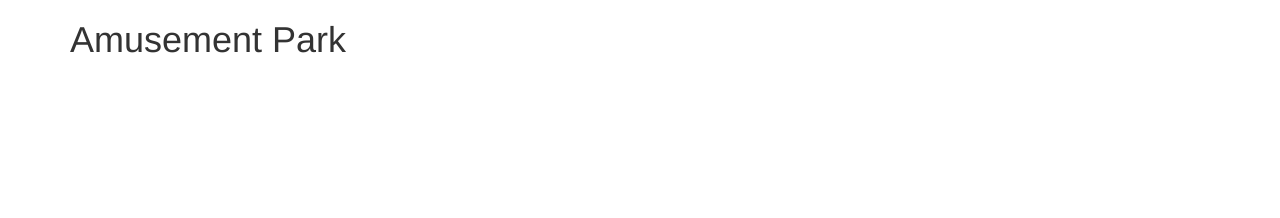
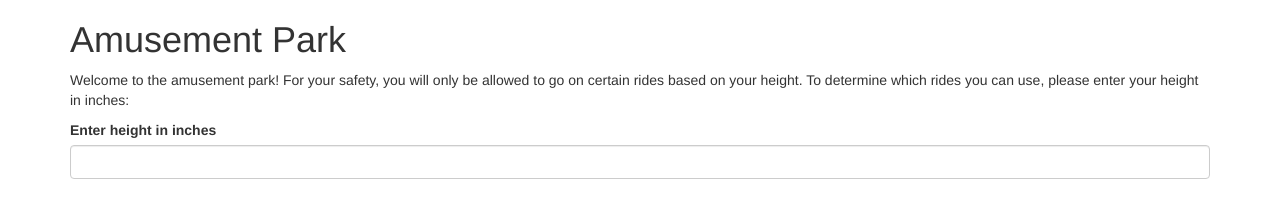
Before and after one commit to carriepederson7/amusement-park, a plain HTML site: page index.html in a window 1280 px wide. Drawn offline with Linux system fonts and the light colour scheme.

Commit message:
Add form for user to enter height.

```diff
--- a/index.html
+++ b/index.html
@@ -10,7 +10,13 @@
   <body>
     <div class="container">
       <h1>Amusement Park</h1>
-
+      <p>Welcome to the amusement park! For your safety, you will only be allowed to go on certain rides based on your height. To determine which rides you can use, please enter your height in inches:</p>
+      <form id="enterHeight">
+        <div class="form-group">
+          <label for="height">Enter height in inches</label>
+          <input id="height" class="form-control" type="text">
+        </div>
+      </form>
     </div>
   </body>
 </html>
--- a/js/scripts.js
+++ b/js/scripts.js
@@ -0,0 +1,5 @@
+$(document).ready(function() {
+
+
+
+});
```
